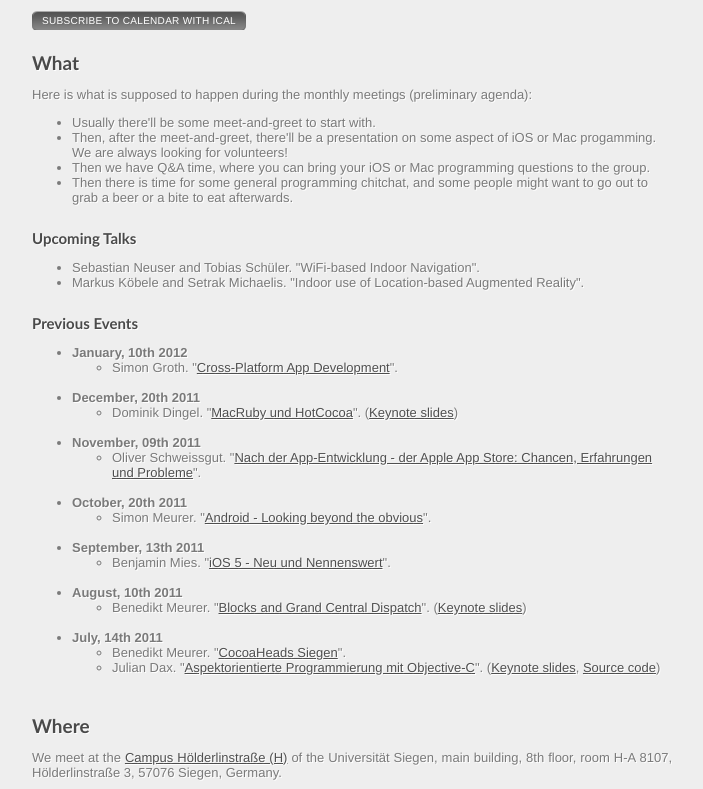
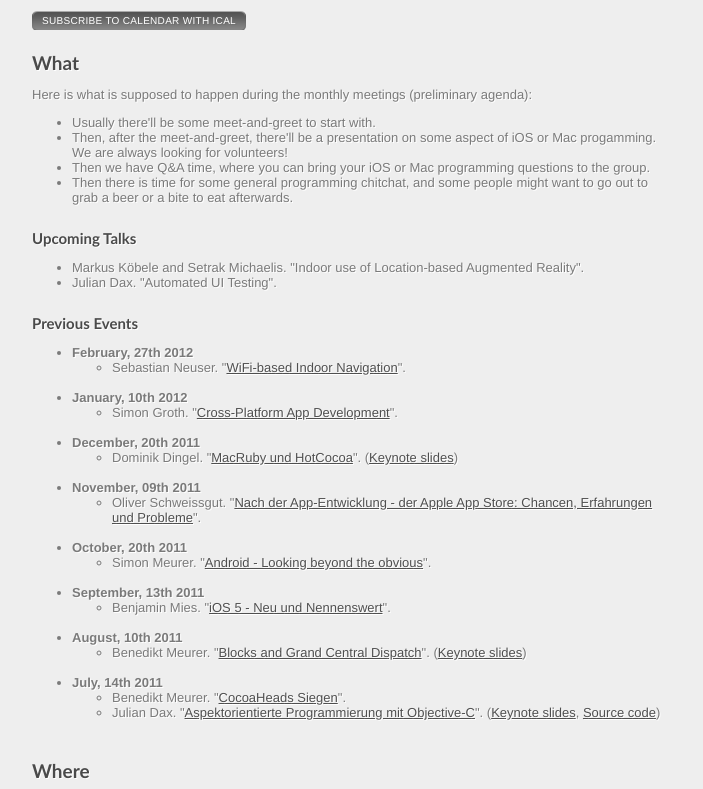
Before and after one commit to bmeurer/cocoaheads.informatik.uni-siegen.de, a Jekyll site: the page built from index.html, in a window 1280 px wide and 900 px high, scrolled down 882 px, cut to the strip 0-789 px from the top of the window. Shown: the whole strip, without its empty margins (118-821 px from the left). Built offline with Jekyll 4.4.1, drawn with Linux system fonts in a browser that asks for light colours; nearby versions of some CDN libraries; Markdown is read by kramdown in place of the engine named in the settings.

Commit message:
Add slides from Sebastian Neuser.

```diff
--- a/index.html
+++ b/index.html
@@ -96,12 +96,12 @@
 <p>
   <ul>
     <li>
-      Sebastian Neuser and Tobias Sch&uuml;ler.
-      &quot;WiFi-based Indoor Navigation&quot;.
+      Markus K&ouml;bele and Setrak Michaelis.
+      &quot;Indoor use of Location-based Augmented Reality&quot;.
     </li>
     <li>
-      Markus K&ouml;bele and Setrak Michaelis.
-      &quot;Indoor use of Location-based Augmented Reality&quot;.
+      Julian Dax.
+      &quot;Automated UI Testing&quot;.
     </li>
   </ul>
 </p>
@@ -110,6 +110,17 @@
 
 <p>
   <ul>
+    <li>
+      <strong id="2012-02-27">February, 27th 2012</strong>
+      <ul>
+        <li>
+          Sebastian Neuser.
+          &quot;<a href="/files/2012-02-27-sebastian-neuser-arindoornav.pdf">WiFi-based Indoor Navigation</a>&quot;.
+        </li>
+      </ul>
+      <br />
+    </li>
+
     <li>
       <strong id="2012-01-10">January, 10th 2012</strong>
       <ul>
```
Also changed, not shown: 1 other file.
